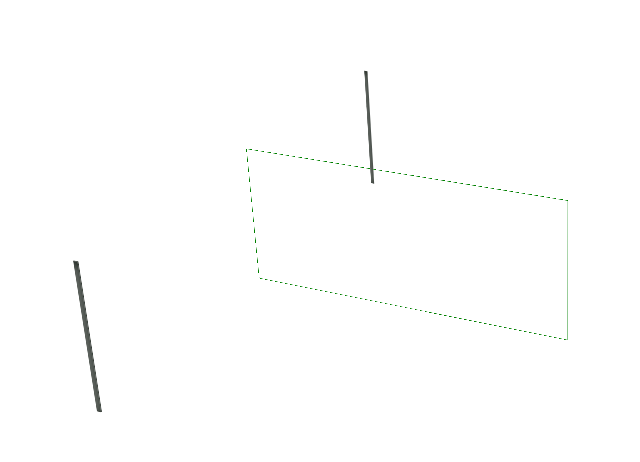
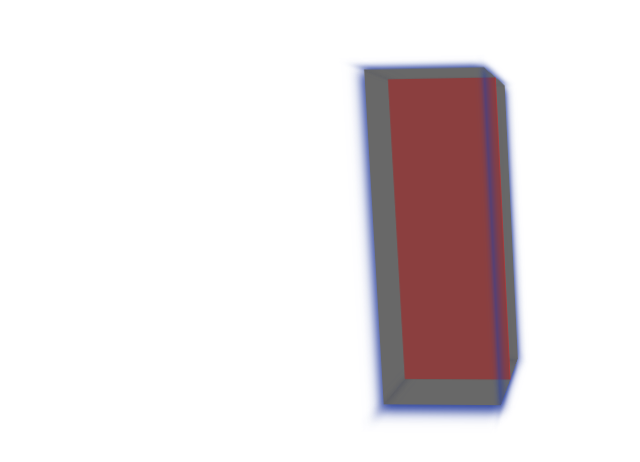
Before and after one commit to born-kes/furniture-model3d-reactjs, a React app: page / in a window 1280 px wide. Shown: the part 298-760 px from the top of the page, without its empty margins (75-715 px from the left). Built offline with nearby package versions, Linux system fonts and the light colour scheme.

Commit message:
update  model 3d

```diff
--- /dev/null
+++ b/src/App.css
@@ -0,0 +1,66 @@
+*,
+*:before,
+*:after {
+    -webkit-box-sizing: border-box;
+    -moz-box-sizing: border-box;
+    box-sizing: border-box;
+    padding: 0;
+    margin: 0;
+
+    transition: all 2s ease-in-out;
+}
+
+body {
+    margin: 0;
+    font-family: -apple-system, BlinkMacSystemFont, "Segoe UI", "Roboto", "Oxygen",
+    "Ubuntu", "Cantarell", "Fira Sans", "Droid Sans", "Helvetica Neue",
+    sans-serif;
+    -webkit-font-smoothing: antialiased;
+    -moz-osx-font-smoothing: grayscale;
+}
+
+code {
+    font-family: source-code-pro, Menlo, Monaco, Consolas, "Courier New",
+    monospace;
+}
+
+#view_model {
+    width: 80vw;
+    height: 70vh;
+    position: relative;
+    bottom: 0;
+    margin-left: auto;
+    margin-right: auto;
+    /*background-color: green;*/
+    perspective: 800px;
+    perspective-origin: 150% 150%;
+}
+
+.modelBox {
+    perspective: 1200px;
+    -webkit-perspective: 1200px;
+}
+
+#view_model,
+.modelBox {
+    transform-style: preserve-3d;
+    -webkit-transform-style: preserve-3d;
+}
+
+#view_model {
+    transition: perspective 2s linear;
+    -webkit-transition: -webkit-perspective 2s linear;
+}
+#view_model,
+#view_model > .modelBox {
+    margin: 20px auto;
+    /*margin-left: auto;*/
+    /*margin-right: auto;*/
+}
+
+#view_model > .modelBox {
+    padding-top: 25px;
+    height: 90%;
+    width: 90%;
+    /*transform: rotateX(20deg) rotateY(-20deg) scale(0.5) translateZ(59px);*/
+}
--- a/src/App.js
+++ b/src/App.js
@@ -1,7 +1,9 @@
 import Model3d from "./components/Model3d/Model3d";
 
 function App() {
-  return <Model3d />;
+    return <div className="modelBox">
+        <Model3d/>
+    </div>;
 }
 
 export default App;
--- a/src/components/FigureBox/FigureBox.css
+++ b/src/components/FigureBox/FigureBox.css
@@ -1,45 +1,70 @@
 figure {
-  --tx: 0;
-  --ty: 0;
-  --tz: 0;
-}
-figure,
-.FigureBox {
-  position: absolute;
-  margin: 0;
-  min-width: 1px;
-  height: 100%;
-  min-height: 1px;
-}
-figure.up {
-  transform: translate3d(0, 0, calc(var(--size-el) * 0.5));
-}
-figure.down {
-  transform: translate3d(0, 0, calc(var(--size-el) * -0.5));
-}
-figure.left,
-figure.right {
-  width: var(--size-el);
-  transform: translate3d(var(--tx), 0, 0) rotateY(90deg);
-}
-figure.top,
-figure.bottom {
-  height: var(--size-el);
-  transform: translate3d(0, var(--ty), 0) rotateX(90deg);
+    --tx: 0;
+    --ty: 0;
+    --tz: 0;
+    --deg-x: 0deg;
+    --deg-y: 0deg;
+    --deg-z: 0deg;
+    background: rgba(90, 90, 90, 0.7);
+    transform: translate3d(var(--tx), var(--ty), var(--tz)) rotateX(var(--deg-x)) rotateY(var(--deg-y)) rotateZ(var(--deg-z));
+    width: 100%;
+    height: 100%;
+    position: absolute;
+    box-shadow: 2px 7px 25px #2c439f;
 }
 
-figure {
-  background-color: #e7f5e2;
+.figureBox {
+    --figure--x: 300px;
+    --figure--y: 800px;
+    --figure--z: 100px;
+    width: var(--figure--x);
+    height: var(--figure--y);
+    position: absolute;
+    transform: scale3d(0.4, 0.4, 0.4) translate3d(var(--figure--x), calc(var(--figure--y) * -0.5), calc(var(--figure--z) * -1));
+    transform-style: preserve-3d;
+    transform-origin: bottom;
 }
-.backgroundImg {
-  background-repeat: repeat;
-  background-size: 900px 900px;
+
+.figureBox.sidewall {
+    perspective: 550px;
+    background-color: red;
 }
-figure,
-figure.top,
-figure.bottom,
-figure.right,
+
+figure.front, figure.back {
+    width: var(--figure--x);
+    height: var(--figure--y);
+}
+
+figure.front {
+    --tz: calc(var(--figure--z) * 0.5);
+}
+
+figure.back {
+    --tz: calc(var(--figure--z) * -0.5);
+}
+
+figure.top, figure.bottom {
+    width: var(--figure--x);
+    height: var(--figure--z);
+    --ty: calc(var(--figure--z) * -0.5);
+    --deg-x: 90deg;
+}
+
+figure.bottom {
+    --ty: calc(var(--figure--z) * -0.5 + var(--figure--y));
+}
+
+figure.left, figure.right {
+    width: var(--figure--z);
+    height: var(--figure--y);
+    --deg-y: -90deg;
+    --tx: calc(var(--figure--z) * -0.5);
+}
+
 figure.left {
-  background-color: #dddddd;
-  box-shadow: inset 5px 5px 20px #182019;
+    --tx: calc(var(--figure--z) * -0.5);
 }
+
+figure.right {
+    --tx: calc(var(--figure--z) * -0.5 + var(--figure--x));
+}
--- a/src/components/FigureBox/FigureBox.js
+++ b/src/components/FigureBox/FigureBox.js
@@ -1,19 +1,19 @@
 import React from "react";
 import "./FigureBox.css";
 
-const FigureBox = ({ className }) => {
-  const _ClassName = ["FigureBox", className].join(" ");
+const FigureBox = ({className}) => {
+    const _ClassName = ["figureBox", className].join(" ");
 
-  return (
-    <div className={_ClassName}>
-      <figure className={"up"} />
-      <figure className={"down"} />
-      <figure className={"top"} />
-      <figure className={"bottom"} />
-      <figure className={"left"} />
-      <figure className={"right"} />
-    </div>
-  );
+    return (
+            <div className={_ClassName}>
+                <figure className={"front"}/>
+                <figure className={"back"}/>
+                <figure className={"top"}/>
+                <figure className={"bottom"}/>
+                <figure className={"left"}/>
+                <figure className={"right"}/>
+            </div>
+    );
 };
 
 export default FigureBox;
--- a/src/components/Model3d/Model3d.css
+++ b/src/components/Model3d/Model3d.css
@@ -1,78 +1,13 @@
-#view_model {
-  --tx: 0; /* translation x - right */
-  --ty: 0; /* translation y - down */
-  --tz: 0; /* translation z - front */
-  --furniture--x: 400px;
-  --furniture--y: 100px;
-  --furniture--z: 200px;
-  --size-el: 9px;
-}
-.model3d,
-.furniture,
-.FigureBox {
-  transform-style: preserve-3d;
-  -webkit-transform-style: preserve-3d;
-  transform-origin: center;
-  -webkit-transform-origin: center;
+.model3d-content {
+  background: linear-gradient(skyblue, khaki);
+  perspective: 1200px;
+  perspective-origin: 150% 150%;
 }
 .model3d {
-  outline: 1px solid green;
-  transform: rotateX(0deg) rotateY(0deg);
-  -webkit-transform: rotateX(0deg) rotateY(0deg);
+  height: 300px;
+  /*overflow: hidden;*/
+  position: relative;
+  /*background-color: forestgreen;*/
+  /*overflow: hidden;*/
+  padding: 1em;
 }
-.model3d-content {
-  position: relative;
-  height: 100%;
-  width: 100%;
-  bottom: 0;
-}
-
-.formatka {
-  position: absolute;
-  outline: 1px solid blue;
-  -webkit-transform-style: preserve-3d;
-  -webkit-transform-origin: 0 0;
-  transform-style: preserve-3d;
-  transform-origin: 0 0;
-  pointer-events: initial;
-  /* backface-visibility: hidden; */
-}
-.hidden {
-  display: none;
-}
-.right {
-  --tx: 50%;
-  right: 0;
-}
-.left {
-  --tx: -50%;
-  left: 0;
-}
-.top {
-  --ty: -50%;
-  top: 0;
-}
-.bottom {
-  --ty: 50%;
-  bottom: 0;
-}
-.sidewall {
-  width: var(--furniture--z);
-  height: var(--furniture--y);
-  transform: translate3d(var(--tx), 0, var(--tz)) rotateX(0deg) rotateY(90deg);
-}
-.shelves,
-.capture {
-  width: var(--furniture--x);
-  height: var(--furniture--z);
-  transform: translate3d(0, var(--ty), var(--tz)) rotateX(90deg) rotateY(0deg);
-}
-.shelves {
-  --tralation-y: 50%;
-}
-/* TEST TODO Delete this class */
-.furniture {
-  width: var(--furniture--x);
-  height: var(--furniture--y);
-  /*background-color: red;*/
-}
--- a/src/components/Model3d/Model3d.js
+++ b/src/components/Model3d/Model3d.js
@@ -14,11 +14,11 @@ const Model3d = () => {
     x: "700",
     y: "300",
     z: "500",
-    dagx: "-20deg",
-    dagy: "-20deg",
+    dagx: "-2deg",
+    dagy: "-2deg",
   });
   const model3d = {
-    transform: `rotateX(${dimensions.dagx}) rotateY(${dimensions.dagy}) scale(0.5)`,
+    transform: `rotateX(${dimensions.dagx}) rotateY(${dimensions.dagy}) `,
     transition: "all 1s ease-in-out",
     "--furniture--x": `${dimensions.x}px`,
     "--furniture--y": `${dimensions.y}px`,
--- a/src/index.css
+++ /dev/null
@@ -1,41 +0,0 @@
-*,
-*:before,
-*:after {
-  -webkit-box-sizing: border-box;
-  -moz-box-sizing: border-box;
-  box-sizing: border-box;
-  padding: 0;
-  margin: 0;
-}
-body {
-  margin: 0;
-  font-family: -apple-system, BlinkMacSystemFont, "Segoe UI", "Roboto", "Oxygen",
-    "Ubuntu", "Cantarell", "Fira Sans", "Droid Sans", "Helvetica Neue",
-    sans-serif;
-  -webkit-font-smoothing: antialiased;
-  -moz-osx-font-smoothing: grayscale;
-}
-code {
-  font-family: source-code-pro, Menlo, Monaco, Consolas, "Courier New",
-    monospace;
-}
-#view_model {
-  width: 80vw;
-  height: 80vh;
-  position: relative;
-  perspective: 1200px;
-  -webkit-perspective: 1200px;
-  transform-style: preserve-3d;
-  -webkit-transform-style: preserve-3d;
-}
-#view_model > div {
-  position: absolute;
-  bottom: 0;
-}
-#view_model {
-  margin-left: auto;
-  margin-right: auto;
-  top: 50px;
-  -webkit-transition: -webkit-perspective 2s linear;
-  transition: perspective 2s linear;
-}
--- a/src/index.js
+++ b/src/index.js
@@ -1,6 +1,6 @@
 import React from "react";
 import ReactDOM from "react-dom";
 import App from "./App";
-import "./index.css";
+import "./App.css";
 
 ReactDOM.render(<App />, document.getElementById("view_model"));
```
